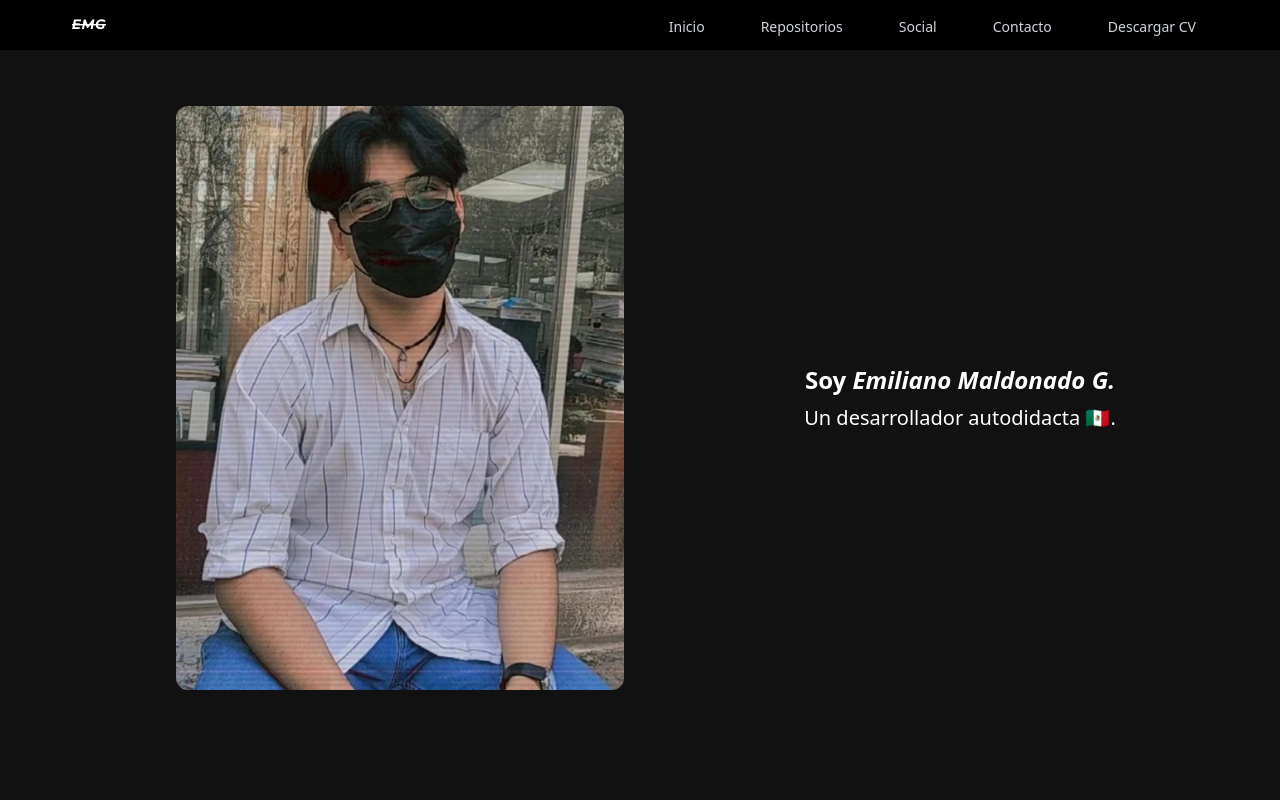
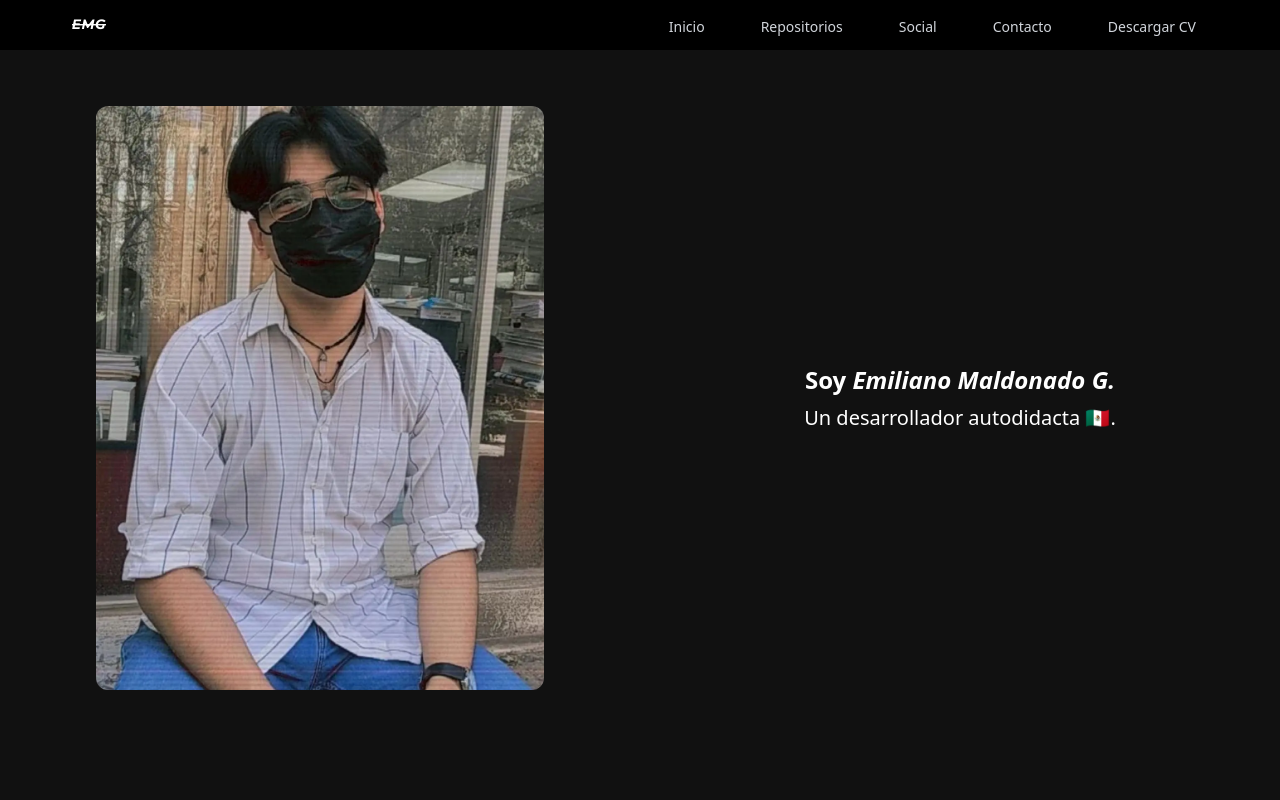
Before and after one commit to Wilovy09/VERCEL-PORTAFOLIO, a SvelteKit app: page / in a window 1280 px wide. Shown: the top 800 px of the page. Built offline with nearby package versions, Linux system fonts and the light colour scheme; no server answers.

Commit message:
update index image

```diff
--- a/src/components/Soy.svelte
+++ b/src/components/Soy.svelte
@@ -1,7 +1,7 @@
 <div class="">
-    <div class="grid grid-cols-1 md:grid-cols-2 lg:grid-cols-2">
-        <div class="pt-14 px-4 flex justify-center md:justify-end">
-            <img class="md:max-w-md lg:max-w-md rounded-xl" src="/profile1.webp" alt="Imagen1">
+    <div class="grid grid-cols-1 md:grid-cols-1 lg:grid-cols-2">
+        <div class="pt-14 px-4 flex justify-center">
+            <img class="sm:max-w-sm md:max-w-md lg:max-w-md rounded-xl" src="/profile1.webp" alt="Imagen1">
         </div>
         <div class="text-center pt-4 md:my-auto mb-44">
             <h1 class="font-bold text-2xl mb-2 mt-12">Soy <i>Emiliano Maldonado G.</i></h1>
```
